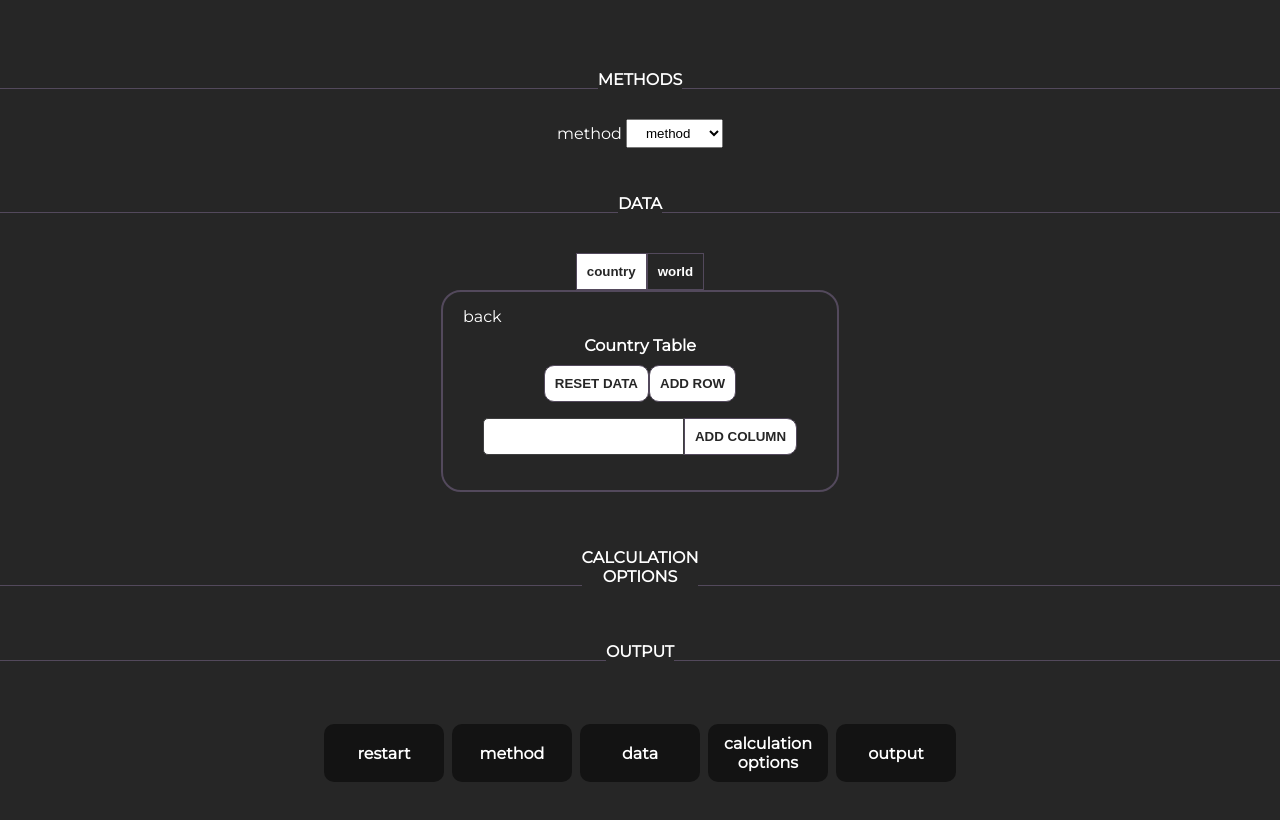
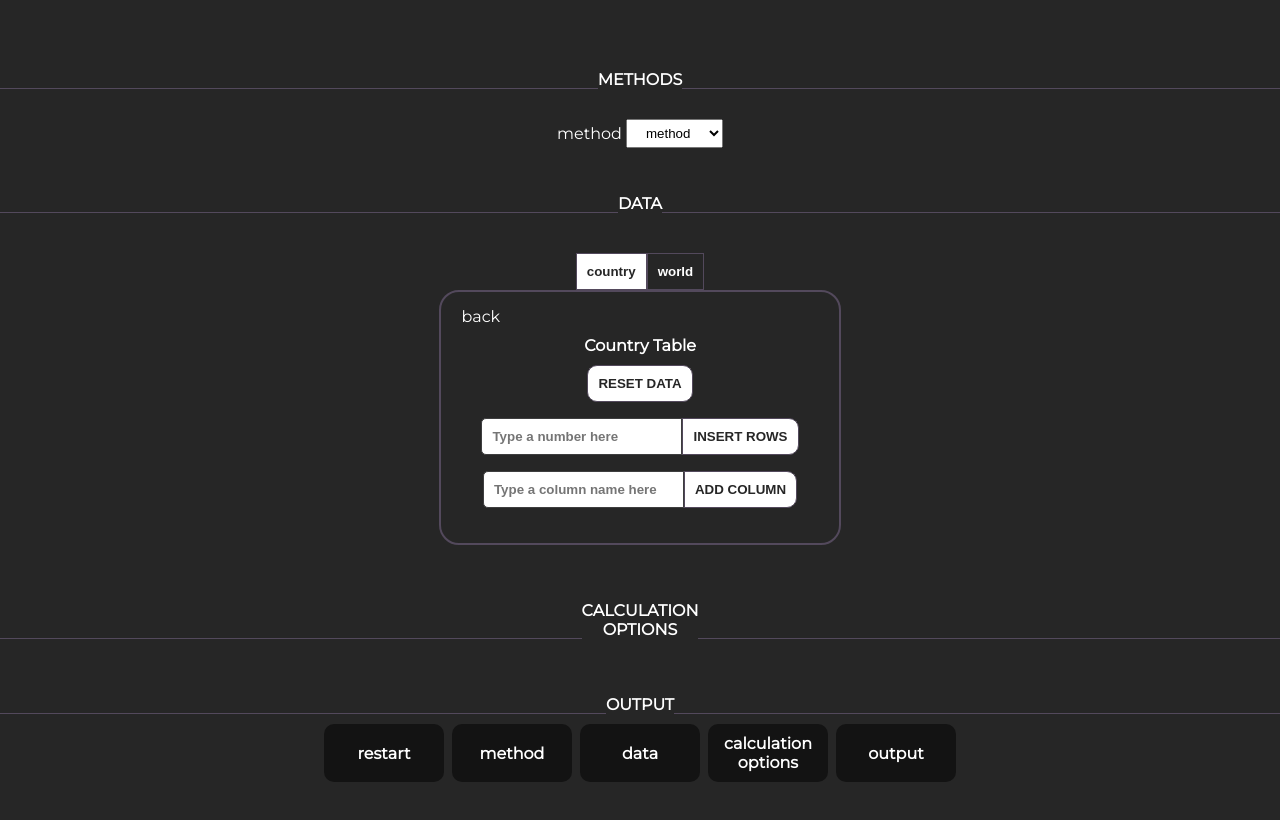
Before and after one commit to owl-birds/cmsa-rca-final, a React (Vite) app: page / in a window 1280 px wide. Both pictures are taken after a click on the button "SELF INPUT". Shown: the top 820 px of the page. Built offline with nearby package versions, Linux system fonts and the light colour scheme.

Commit message:
insert multiple row feature

```diff
--- a/src/application/services/country_data.service.ts
+++ b/src/application/services/country_data.service.ts
@@ -46,9 +46,14 @@ export const update_cell_country_service = (
   const update_cell = use_country_file_store.getState().update_cell_2;
   update_cell_service(new_value, row_index, column_name, update_cell);
 };
-export const add_country_row_service = () => {
+export const add_country_row_service = (how_many: number = 1) => {
   const add_row = use_country_file_store.getState().add_row;
-  add_row_service(add_row);
+  // add_row_service(add_row);
+  try {
+    add_row(how_many);
+  } catch (error) {
+    console.log(error);
+  }
 };
 export const add_country_column_service = (new_column: string) => {
   const add_column = use_country_file_store.getState().add_column;
--- a/src/application/services/world_data.service.ts
+++ b/src/application/services/world_data.service.ts
@@ -46,9 +46,13 @@ export const update_cell_world_service = (
   const update_cell = use_world_file_store.getState().update_cell_2;
   update_cell_service(new_value, row_index, column_name, update_cell);
 };
-export const add_world_row_service = () => {
+export const add_world_row_service = (how_many: number = 1) => {
   const add_row = use_world_file_store.getState().add_row;
-  add_row_service(add_row);
+  try {
+    add_row(how_many);
+  } catch (error) {
+    console.log(error);
+  }
 };
 export const add_world_column_service = (new_column: string) => {
   const add_column = use_world_file_store.getState().add_column;
--- a/src/application/states/country.state.tsx
+++ b/src/application/states/country.state.tsx
@@ -29,7 +29,7 @@ export interface Uploaded_Country_File_State {
     row_index: number,
     col_name: string
   ) => void;
-  add_row: () => void;
+  add_row: (how_many: number) => void;
   add_column: (new_column: string) => void;
   get_years: () => number[];
   get_unique_values_columns: (col_name: string, is_lower: boolean) => string[];
@@ -181,16 +181,26 @@ export const use_country_file_store = create<Uploaded_Country_File_State>()(
         })
       );
     },
-    add_row: () => {
+    add_row: (how_many: number) => {
       set(
         produce((state: Uploaded_Country_File_State) => {
-          const new_row: Data = {};
-          if (state.columns && state.data) {
-            for (const col of state.columns) {
-              // new_row[col] = null;
-              new_row[col] = "-";
+          // const new_row: Data = {};
+          // if (state.columns && state.data) {
+          //   for (const col of state.columns) {
+          //     // new_row[col] = null;
+          //     new_row[col] = "-";
+          //   }
+          //   state.data.push(new_row);
+          // }
+          if (state.columns && state.data && state.columns.length > 0) {
+            for (let i = 0; i < how_many; i += 1) {
+              const new_row: Data = {};
+              for (const col of state.columns) {
+                // new_row[col] = null;
+                new_row[col] = "-";
+              }
+              state.data.push(new_row);
             }
-            state.data.push(new_row);
           }
         })
       );
--- a/src/application/states/world.state.tsx
+++ b/src/application/states/world.state.tsx
@@ -29,7 +29,7 @@ export interface Uploaded_World_File_State {
     row_index: number,
     col_name: string
   ) => void;
-  add_row: () => void;
+  add_row: (how_many: number) => void;
   add_column: (new_column: string) => void;
   get_years: () => number[];
   get_unique_values_columns: (col_name: string, is_lower: boolean) => string[];
@@ -175,16 +175,26 @@ export const use_world_file_store = create<Uploaded_World_File_State>()(
         })
       );
     },
-    add_row: () => {
+    add_row: (how_many: number) => {
       set(
         produce((state: Uploaded_World_File_State) => {
-          const new_row: Data = {};
-          if (state.columns && state.data) {
-            for (const col of state.columns) {
-              // new_row[col] = null;
-              new_row[col] = "-";
+          // const new_row: Data = {};
+          // if (state.columns && state.data) {
+          //   for (const col of state.columns) {
+          //     // new_row[col] = null;
+          //     new_row[col] = "-";
+          //   }
+          //   state.data.push(new_row);
+          // }
+          if (state.columns && state.data && state.columns.length > 0) {
+            for (let i = 0; i < how_many; i += 1) {
+              const new_row: Data = {};
+              for (const col of state.columns) {
+                // new_row[col] = null;
+                new_row[col] = "-";
+              }
+              state.data.push(new_row);
             }
-            state.data.push(new_row);
           }
         })
       );
--- a/src/presentation/shared/table/Table.module.scss
+++ b/src/presentation/shared/table/Table.module.scss
@@ -17,15 +17,15 @@
     .btn_control {
       margin: 0;
     }
-    .add_column_wrapper {
+    .input_wrapper {
       justify-self: center;
-      .btn_add_column {
+      .btn {
         margin: 0;
         //
         border-top-left-radius: 0;
         border-bottom-left-radius: 0;
       }
-      .input_add_column {
+      .input {
         font-weight: 700;
         padding: 10px;
         color: rgb(62, 62, 63);
@@ -36,7 +36,7 @@
         border-top-right-radius: 0;
         border-bottom-right-radius: 0;
       }
-      .input_add_column:focus {
+      .input:focus {
         outline: none;
       }
     }
--- a/src/presentation/shared/table/Table.tsx
+++ b/src/presentation/shared/table/Table.tsx
@@ -1,4 +1,4 @@
-import React, { useRef } from "react";
+import React, { useRef, useState } from "react";
 // import {
 //   add_column_service,
 //   add_row_service,
@@ -15,6 +15,7 @@ import React, { useRef } from "react";
 import Cell from "./Cell";
 import classes from "./Table.module.scss";
 import cell_classes from "./Cell.module.scss";
+import Modal_Num_Input from "../modal_num_input/Modal_Num_Input";
 
 interface Data {
   [col_name: string]: number | string | null;
@@ -26,7 +27,7 @@ interface Props {
   table_name?: string;
   is_download_able?: boolean;
   is_edit_able?: boolean;
-  add_row_service?: () => void;
+  add_row_service?: (how_many: number) => void;
   add_column_service?: (column_name: string) => void;
   data_to_csv_string?: (data: any[], columns: string[]) => string;
   csv_string_to_csv_file?: (
@@ -65,6 +66,10 @@ const Table = (props: Props) => {
   const silent_a_ref = useRef<HTMLAnchorElement | null>(null);
   const input_add_col_ref = useRef<HTMLInputElement | null>(null);
 
+  // input row state
+  // const [is_insert_row_open, set_is_insert_row_open] = useState<boolean>(false);
+  const input_add_row_ref = useRef<HTMLInputElement | null>(null);
+
   console.log("table's name", table_name);
   // console.log("data", data);
   //console.log("columns", columns);
@@ -72,7 +77,22 @@ const Table = (props: Props) => {
   const add_row = () => {
     //console.log("ADD ROW");
     // SERVICE
-    add_row_service && add_row_service();
+    // add_row_service && add_row_service();
+    // set_is_insert_row_open((prev_val) => !prev_val);
+    if (input_add_row_ref && input_add_row_ref.current) {
+      const input_html = input_add_row_ref.current as HTMLInputElement;
+      const value = input_html.value;
+      if (Number(value)) {
+        add_row_service && add_row_service(Number(value));
+      } else {
+        // input_html.value = "Input a NUMBER";
+        input_html.placeholder = "INPUT A NUMBER";
+        input_html.value = "";
+        return;
+      }
+      input_html.placeholder = "Type a number here";
+      input_html.value = "";
+    }
   };
 
   const add_column = () => {
@@ -87,6 +107,7 @@ const Table = (props: Props) => {
         // put some notification or some feedback to the user
         // if it failed or succeded
       }
+      input_new_column.value = "";
     }
   };
 
@@ -117,6 +138,13 @@ const Table = (props: Props) => {
 
   return (
     <div className={classes.table_box}>
+      {/* {add_row_service && is_insert_row_open && (
+        <Modal_Num_Input
+          modal_title={"INSERT ROW"}
+          do_this={add_row_service}
+          close_modal={set_is_insert_row_open}
+        />
+      )} */}
       {/* <h4>{table_name ? table_name : "Table's Title"}</h4> */}
       {table_name ? <h4>{table_name}</h4> : null}
       {data && is_edit_able ? (
@@ -128,21 +156,27 @@ const Table = (props: Props) => {
             >
               RESET DATA
             </button>
-            <button
-              className={`btn_default ${classes.btn_control}`}
-              onClick={add_row}
-            >
-              ADD ROW
+          </div>
+          <div className={classes.input_wrapper}>
+            <input
+              type={"text"}
+              className={classes.input}
+              ref={input_add_row_ref}
+              placeholder={"Type a number here"}
+            />
+            <button className={`btn_default ${classes.btn}`} onClick={add_row}>
+              INSERT ROWS
             </button>
           </div>
-          <div className={classes.add_column_wrapper}>
+          <div className={classes.input_wrapper}>
             <input
               type={"text"}
-              className={classes.input_add_column}
+              className={classes.input}
               ref={input_add_col_ref}
+              placeholder={"Type a column name here"}
             />
             <button
-              className={`btn_default ${classes.btn_add_column}`}
+              className={`btn_default ${classes.btn}`}
               onClick={add_column}
             >
               ADD COLUMN
--- a/src/scss-global/_colors.scss
+++ b/src/scss-global/_colors.scss
@@ -1,7 +1,8 @@
 // COLORS
-$main-color: #262626;
-// $main-color: #fff;
+$main-color: #262626; // bg color, i feck up ok, i dumb
+// $main-color: #b8b9ba;
 $secondary-color: #53495c;
+// $secondary-color: #262626;
 $third-color: #e0e0e0;
 $hover-color: #f7eeff;
 $warning-color: #fa1442;
```
Also changed, not shown: src/presentation/shared/modal_num_input/Modal_Num_Input.module.scss (+9 -0 lines), src/presentation/shared/modal_num_input/Modal_Num_Input.tsx (+56 -3 lines).
